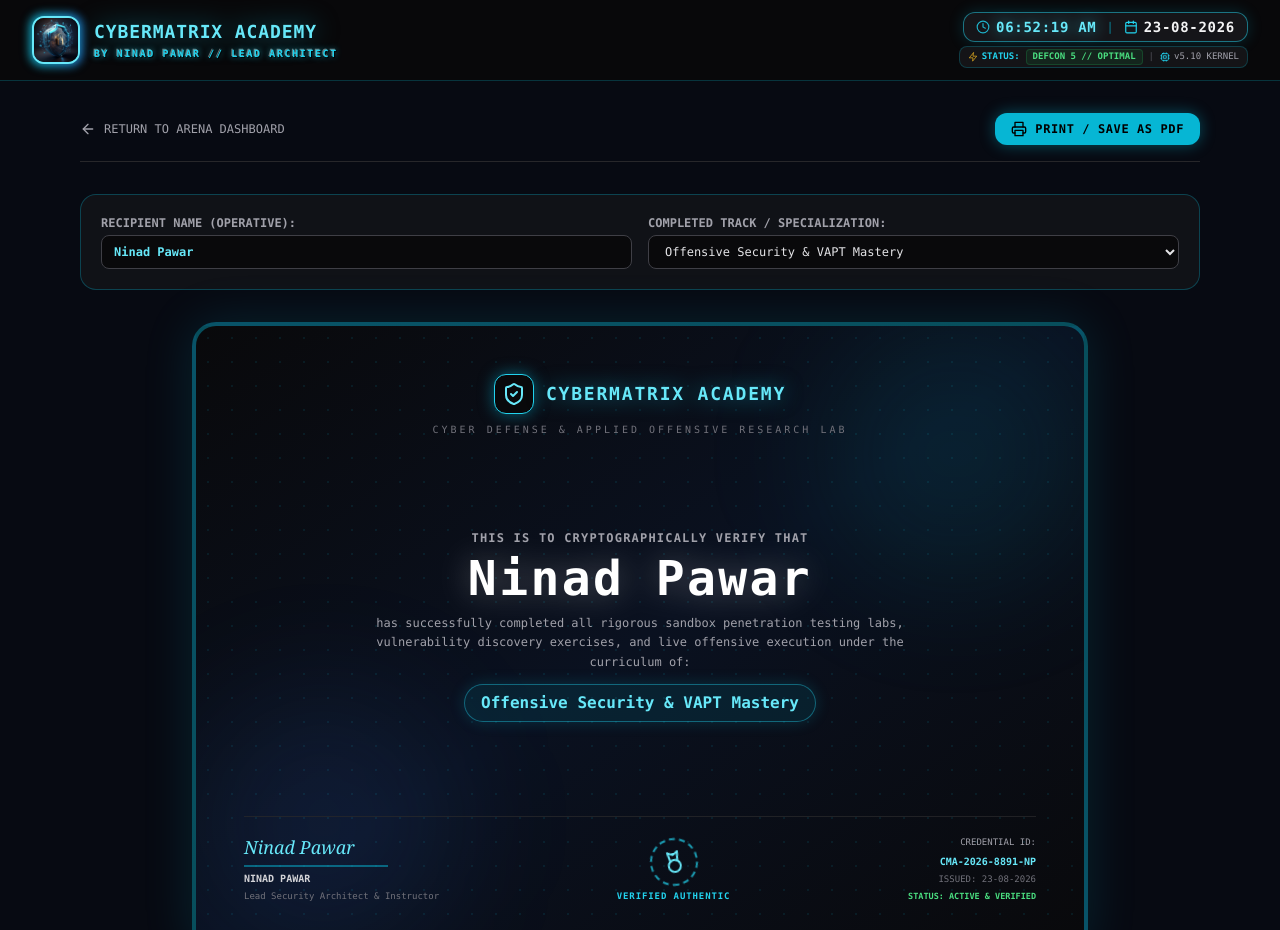
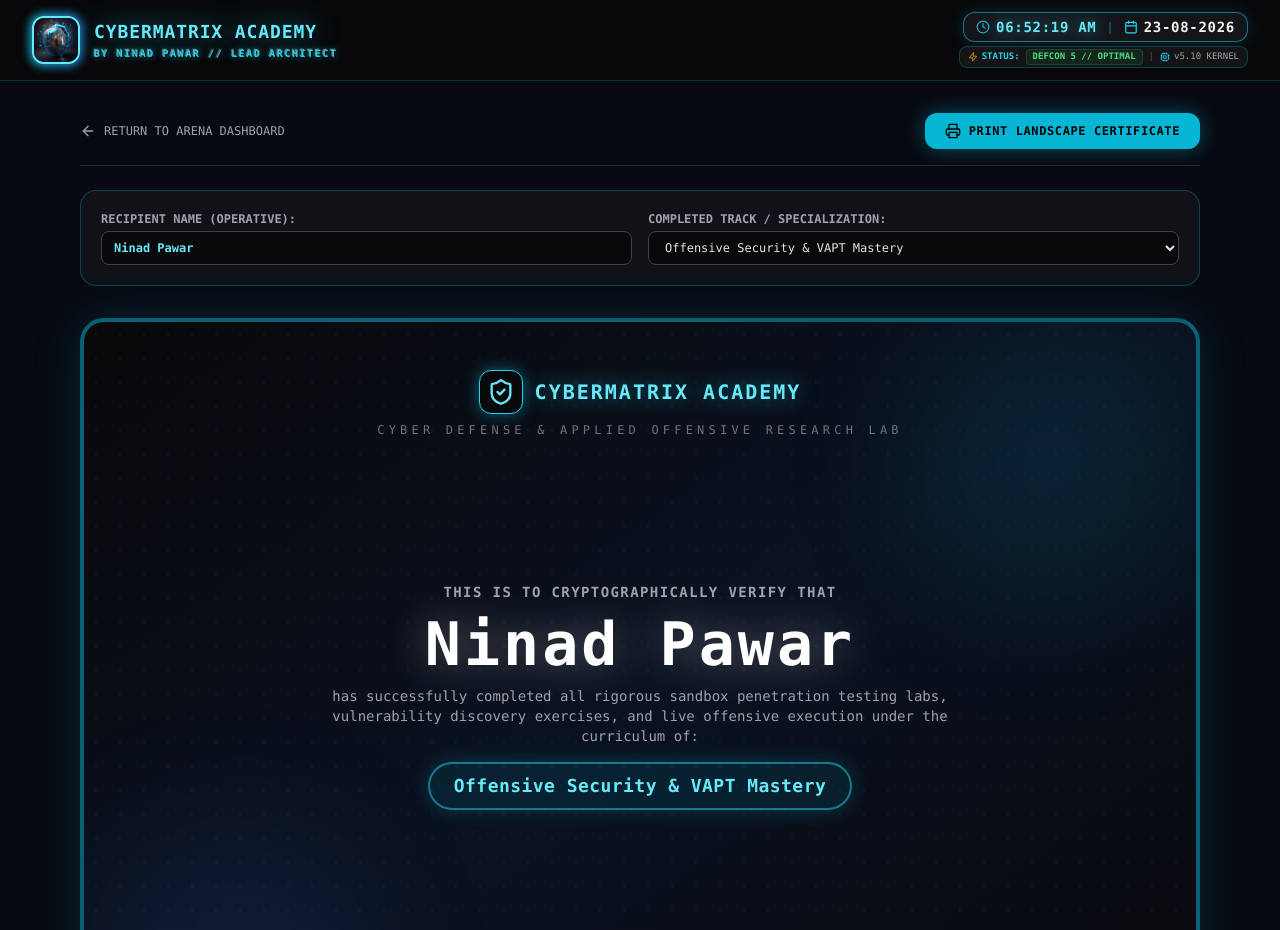
Before and after one commit to ninadcyber88-max/cybermatrix-academy, a Next.js app: page /certificate in a window 1280 px wide. Shown: the top 930 px of the page. Built offline with nearby package versions, Linux system fonts and the light colour scheme.

Commit message:
feat: add exact single-page A4 landscape print styling for certificate

```diff
--- a/app/certificate/page.tsx
+++ b/app/certificate/page.tsx
@@ -1,18 +1,12 @@
 'use client';
 
-import { useState, useRef } from 'react';
+import { useState } from 'react';
 import Link from 'next/link';
 import {
   ShieldCheck,
   Award,
-  Download,
-  Share2,
-  CheckCircle,
-  QrCode,
   Printer,
-  ArrowLeft,
-  Sparkles,
-  Lock
+  ArrowLeft
 } from 'lucide-react';
 import { CyberSmokeHeader } from '@/components/CyberSmokeHeader';
 
@@ -21,24 +15,23 @@ export default function CertificatePage() {
   const [trackName, setTrackName] = useState('Offensive Security & VAPT Mastery');
   const [certId, setCertId] = useState('CMA-2026-8891-NP');
   const [issueDate, setIssueDate] = useState('23-08-2026');
-  const certRef = useRef<HTMLDivElement>(null);
 
   const handlePrint = () => {
     window.print();
   };
 
   return (
-    <div className="min-h-screen bg-[#070a12] text-zinc-100 font-mono selection:bg-cyan-500/30 selection:text-cyan-300">
+    <div className="min-h-screen bg-[#070a12] text-zinc-100 font-mono selection:bg-cyan-500/30 selection:text-cyan-300 print:bg-black print:min-h-0 print:p-0">
 
       {/* 1. Global Header (Hidden during print) */}
       <div className="print:hidden">
         <CyberSmokeHeader />
       </div>
 
-      <main className="max-w-6xl mx-auto px-4 py-8">
+      <main className="max-w-6xl mx-auto px-4 py-8 print:max-w-none print:p-0 print:m-0">
 
         {/* Navigation & Controls (Hidden during print) */}
-        <div className="print:hidden flex flex-col md:flex-row items-start md:items-center justify-between gap-4 mb-8 pb-4 border-b border-zinc-800">
+        <div className="print:hidden flex flex-col md:flex-row items-start md:items-center justify-between gap-4 mb-6 pb-4 border-b border-zinc-800">
           <Link
             href="/"
             className="flex items-center space-x-2 text-xs text-zinc-400 hover:text-cyan-300 transition group"
@@ -47,18 +40,16 @@ export default function CertificatePage() {
             <span>RETURN TO ARENA DASHBOARD</span>
           </Link>
 
-          <div className="flex items-center gap-3">
-            <button
-              onClick={handlePrint}
-              className="flex items-center space-x-2 px-4 py-2 rounded-xl bg-cyan-500 hover:bg-cyan-400 text-black font-black text-xs tracking-wider transition shadow-[0_0_15px_rgba(6,182,212,0.4)]"
-            >
-              <Printer className="w-4 h-4" />
-              <span>PRINT / SAVE AS PDF</span>
-            </button>
-          </div>
+          <button
+            onClick={handlePrint}
+            className="flex items-center space-x-2 px-5 py-2.5 rounded-xl bg-cyan-500 hover:bg-cyan-400 text-black font-black text-xs tracking-wider transition shadow-[0_0_20px_rgba(6,182,212,0.4)] cursor-pointer"
+          >
+            <Printer className="w-4 h-4" />
+            <span>PRINT LANDSCAPE CERTIFICATE</span>
+          </button>
         </div>
 
-        {/* Dynamic Controls Box (Hidden during print) */}
+        {/* Dynamic Customization Bar (Hidden during print) */}
         <div className="print:hidden p-5 rounded-2xl bg-zinc-900/60 border border-cyan-500/30 mb-8 grid grid-cols-1 md:grid-cols-2 gap-4 text-xs">
           <div>
             <label className="block text-zinc-400 mb-1 font-bold">RECIPIENT NAME (OPERATIVE):</label>
@@ -84,75 +75,73 @@ export default function CertificatePage() {
           </div>
         </div>
 
-        {/* 2. THE OFFICIAL CERTIFICATE TEMPLATE */}
-        <div
-          ref={certRef}
-          className="relative w-full max-w-4xl mx-auto aspect-[1.414/1] bg-gradient-to-br from-zinc-950 via-[#0a1120] to-zinc-950 border-4 border-cyan-500/40 rounded-3xl p-8 md:p-12 shadow-[0_0_50px_rgba(6,182,212,0.15)] flex flex-col justify-between overflow-hidden text-center select-none"
-        >
+        {/* 2. THE OFFICIAL CERTIFICATE TEMPLATE (FITTED FOR SINGLE PAGE A4 LANDSCAPE) */}
+        <div className="certificate-container relative w-full aspect-[1.414/1] bg-gradient-to-br from-zinc-950 via-[#0a1120] to-zinc-950 border-4 border-cyan-500/50 rounded-3xl p-8 md:p-12 shadow-[0_0_50px_rgba(6,182,212,0.15)] flex flex-col justify-between overflow-hidden text-center select-none print:border-4 print:border-cyan-400 print:rounded-none print:shadow-none print:m-0">
+
           {/* Cyber Decorative Watermark Patterns */}
           <div className="absolute inset-0 bg-[radial-gradient(#06b6d4_1px,transparent_1px)] [background-size:24px_24px] opacity-10 pointer-events-none"></div>
-          <div className="absolute top-0 right-0 w-64 h-64 bg-cyan-500/10 rounded-full blur-3xl pointer-events-none"></div>
-          <div className="absolute bottom-0 left-0 w-64 h-64 bg-blue-500/10 rounded-full blur-3xl pointer-events-none"></div>
+          <div className="absolute top-0 right-0 w-72 h-72 bg-cyan-500/10 rounded-full blur-3xl pointer-events-none"></div>
+          <div className="absolute bottom-0 left-0 w-72 h-72 bg-blue-500/10 rounded-full blur-3xl pointer-events-none"></div>
 
           {/* Certificate Header */}
           <div className="relative z-10">
             <div className="flex items-center justify-center space-x-3 mb-2">
-              <div className="w-10 h-10 rounded-xl bg-zinc-950 border border-cyan-400 flex items-center justify-center shadow-[0_0_15px_rgba(6,182,212,0.5)]">
-                <ShieldCheck className="w-6 h-6 text-cyan-300" />
+              <div className="w-11 h-11 rounded-xl bg-zinc-950 border border-cyan-400 flex items-center justify-center shadow-[0_0_15px_rgba(6,182,212,0.5)]">
+                <ShieldCheck className="w-7 h-7 text-cyan-300" />
               </div>
-              <h2 className="text-base md:text-lg font-black tracking-widest text-cyan-300 drop-shadow-[0_0_10px_rgba(6,182,212,0.6)]">
+              <h2 className="text-lg md:text-xl font-black tracking-widest text-cyan-300 drop-shadow-[0_0_10px_rgba(6,182,212,0.6)]">
                 CYBERMATRIX ACADEMY
               </h2>
             </div>
-            <p className="text-[10px] text-zinc-500 tracking-[0.3em] uppercase">
+            <p className="text-[10px] md:text-xs text-zinc-500 tracking-[0.35em] uppercase">
               CYBER DEFENSE & APPLIED OFFENSIVE RESEARCH LAB
             </p>
           </div>
 
-          {/* Main Certificate Title */}
-          <div className="relative z-10 my-auto py-4">
-            <p className="text-xs text-zinc-400 uppercase tracking-widest font-semibold">
+          {/* Main Certificate Content */}
+          <div className="relative z-10 my-auto py-2">
+            <p className="text-xs md:text-sm text-zinc-400 uppercase tracking-widest font-semibold">
               This is to cryptographically verify that
             </p>
 
-            <h1 className="text-2xl sm:text-4xl md:text-5xl font-black tracking-wider text-white mt-2 mb-3 drop-shadow-[0_0_16px_rgba(255,255,255,0.3)]">
+            <h1 className="text-3xl sm:text-5xl md:text-6xl font-black tracking-wider text-white my-3 drop-shadow-[0_0_20px_rgba(255,255,255,0.35)]">
               {recipientName || 'OPERATIVE'}
             </h1>
 
-            <p className="text-xs text-zinc-400 max-w-xl mx-auto leading-relaxed">
+            <p className="text-xs md:text-sm text-zinc-400 max-w-2xl mx-auto leading-relaxed">
               has successfully completed all rigorous sandbox penetration testing labs, vulnerability discovery exercises, and live offensive execution under the curriculum of:
             </p>
 
-            <div className="inline-block mt-3 px-4 py-1.5 rounded-full bg-cyan-500/10 border border-cyan-400/40 text-cyan-300 text-sm md:text-base font-bold shadow-[0_0_15px_rgba(6,182,212,0.2)]">
+            <div className="inline-block mt-4 px-6 py-2 rounded-full bg-cyan-500/10 border-2 border-cyan-400/50 text-cyan-300 text-sm md:text-lg font-black tracking-wide shadow-[0_0_20px_rgba(6,182,212,0.25)]">
               {trackName}
             </div>
           </div>
 
-          {/* Certificate Footer / Signatures & QR Verification */}
-          <div className="relative z-10 pt-4 border-t border-zinc-800/80 flex items-end justify-between text-left text-[11px]">
+          {/* Footer / Signatures & QR Verification */}
+          <div className="relative z-10 pt-6 border-t border-zinc-800/80 flex items-end justify-between text-left text-[11px] md:text-xs">
 
             {/* Signature 1: Lead Architect */}
             <div className="space-y-1">
-              <p className="font-serif italic text-base md:text-lg text-cyan-300">Ninad Pawar</p>
-              <div className="w-28 md:w-36 h-0.5 bg-cyan-500/50"></div>
-              <p className="font-bold text-zinc-300 text-[10px]">NINAD PAWAR</p>
-              <p className="text-zinc-500 text-[9px]">Lead Security Architect & Instructor</p>
+              <p className="font-serif italic text-lg md:text-2xl text-cyan-300">Ninad Pawar</p>
+              <div className="w-36 md:w-48 h-0.5 bg-cyan-500/50"></div>
+              <p className="font-bold text-zinc-200 text-xs">NINAD PAWAR</p>
+              <p className="text-zinc-500 text-[10px]">Lead Security Architect & Instructor</p>
             </div>
 
-            {/* Middle: Official Cryptographic Seal */}
+            {/* Official Cryptographic Seal */}
             <div className="flex flex-col items-center justify-center text-center">
-              <div className="w-12 h-12 rounded-full border-2 border-dashed border-cyan-400/70 flex items-center justify-center animate-[spin_12s_linear_infinite]">
-                <Award className="w-6 h-6 text-cyan-300" />
+              <div className="w-14 h-14 rounded-full border-2 border-dashed border-cyan-400/80 flex items-center justify-center">
+                <Award className="w-8 h-8 text-cyan-300" />
               </div>
-              <span className="text-[9px] text-cyan-400 mt-1 font-bold tracking-widest">VERIFIED AUTHENTIC</span>
+              <span className="text-[10px] text-cyan-400 mt-1 font-bold tracking-widest">VERIFIED AUTHENTIC</span>
             </div>
 
-            {/* Signature 2: Verification Hash & QR */}
+            {/* Signature 2: Hash & Verification */}
             <div className="space-y-1 text-right">
-              <p className="text-zinc-400 text-[9px]">CREDENTIAL ID:</p>
-              <p className="font-mono font-black text-cyan-300 text-[10px]">{certId}</p>
-              <p className="text-zinc-500 text-[9px]">ISSUED: {issueDate}</p>
-              <p className="text-green-400 text-[8.5px] font-bold">STATUS: ACTIVE & VERIFIED</p>
+              <p className="text-zinc-400 text-[10px]">CREDENTIAL ID:</p>
+              <p className="font-mono font-black text-cyan-300 text-xs">{certId}</p>
+              <p className="text-zinc-500 text-[10px]">ISSUED: {issueDate}</p>
+              <p className="text-green-400 text-[9.5px] font-bold">STATUS: ACTIVE & VERIFIED</p>
             </div>
 
           </div>
@@ -161,6 +150,28 @@ export default function CertificatePage() {
 
       </main>
 
+      {/* PRINT CSS: FORCES SINGLE PAGE LANDSCAPE WITHOUT HEADERS/MARGINS */}
+      <style jsx global>{`
+        @media print {
+          @page {
+            size: A4 landscape;
+            margin: 0;
+          }
+          body {
+            background-color: #000000 !important;
+            -webkit-print-color-adjust: exact !important;
+            print-color-adjust: exact !important;
+          }
+          .certificate-container {
+            width: 100vw !important;
+            height: 100vh !important;
+            border-radius: 0 !important;
+            border: 8px solid #06b6d4 !important;
+            page-break-inside: avoid !important;
+            page-break-after: avoid !important;
+          }
+        }
+      `}</style>
     </div>
   );
 }
```
